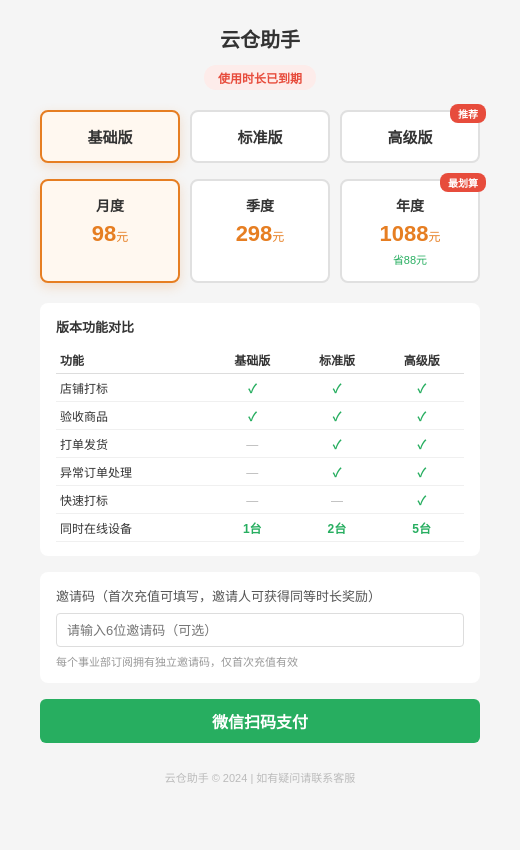
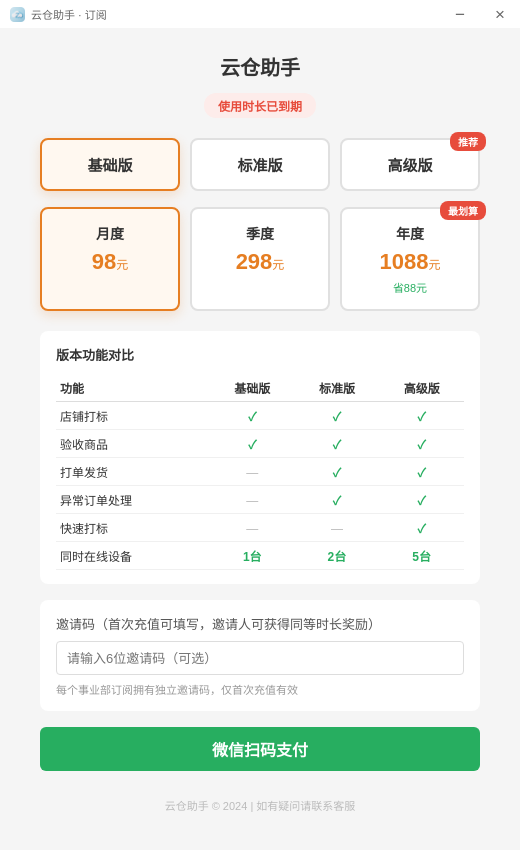
Before and after one commit to zhouxinren188/ychelper, an Electron app: page src/subscription.html in a window 520 px wide. Before the commit the page ends 829 px from the top, so only its background shows below. Drawn offline with Linux system fonts and the light colour scheme; no server answers.

Commit message:
style: unify frameless subscription titlebar

```diff
--- a/src/css/style.css
+++ b/src/css/style.css
@@ -15,7 +15,7 @@ body {
   display: flex;
   align-items: center;
   justify-content: space-between;
-  height: 32px;
+  height: 28px;
   background: #fff;
   -webkit-app-region: drag;
   flex-shrink: 0;
@@ -41,7 +41,7 @@ body {
 }
 .win-btn {
   width: 40px;
-  height: 32px;
+  height: 28px;
   border: none;
   background: transparent;
   color: #666;
--- a/src/subscription.html
+++ b/src/subscription.html
@@ -10,6 +10,64 @@
       background: #f5f5f5;
       user-select: none;
       overflow-y: auto;
+    }
+
+    .subscription-titlebar {
+      position: sticky;
+      top: 0;
+      z-index: 1000;
+      height: 28px;
+      display: flex;
+      align-items: center;
+      justify-content: space-between;
+      background: #fff;
+      color: #666;
+      -webkit-app-region: drag;
+    }
+    .subscription-titlebar-brand {
+      min-width: 0;
+      display: flex;
+      align-items: center;
+      gap: 6px;
+      padding-left: 10px;
+      font-size: 11px;
+    }
+    .subscription-titlebar-brand img {
+      width: 15px;
+      height: 15px;
+      flex: 0 0 auto;
+    }
+    .subscription-titlebar-title {
+      overflow: hidden;
+      text-overflow: ellipsis;
+      white-space: nowrap;
+    }
+    .subscription-window-controls {
+      height: 100%;
+      display: flex;
+      -webkit-app-region: no-drag;
+    }
+    .subscription-window-button {
+      width: 40px;
+      height: 100%;
+      border: 0;
+      outline: 0;
+      background: transparent;
+      color: #666;
+      font-family: "Segoe UI Symbol", sans-serif;
+      font-size: 17px;
+      line-height: 1;
+      cursor: pointer;
+    }
+    .subscription-window-button:hover,
+    .subscription-window-button:focus-visible {
+      background: rgba(0, 0, 0, 0.06);
+      color: #222;
+    }
+    .subscription-window-button.close:hover,
+    .subscription-window-button.close:focus-visible {
+      background: #e81123;
+      color: #fff;
     }
 
     .sub-container {
@@ -505,6 +563,18 @@
   </style>
 </head>
 <body>
+  <header class="subscription-titlebar" id="subscriptionTitlebar">
+    <div class="subscription-titlebar-brand">
+      <img src="icon.ico" alt="" draggable="false">
+      <span class="subscription-titlebar-title">云仓助手 · 订阅</span>
+    </div>
+    <div class="subscription-window-controls">
+      <button class="subscription-window-button" id="subscriptionMinimize" type="button"
+        aria-label="最小化" title="最小化">&#8722;</button>
+      <button class="subscription-window-button close" id="subscriptionClose" type="button"
+        aria-label="关闭" title="关闭">&times;</button>
+    </div>
+  </header>
   <div class="sub-container">
     <!-- 顶部 -->
     <div class="sub-header">
@@ -675,6 +745,9 @@
 
     // ========== 页面逻辑 ==========
     const $ = (sel) => document.querySelector(sel);
+    $('#subscriptionMinimize').addEventListener('click', () => window.electronAPI.minimize());
+    $('#subscriptionClose').addEventListener('click', () => window.electronAPI.close());
+
     let currentTier = 'basic';
     let currentPlan = 'monthly';
     let currentOrderNo = null;
```
Also changed, not shown: tests/subscription-upgrade-flow.test.js (+31 -2 lines), main.js.
